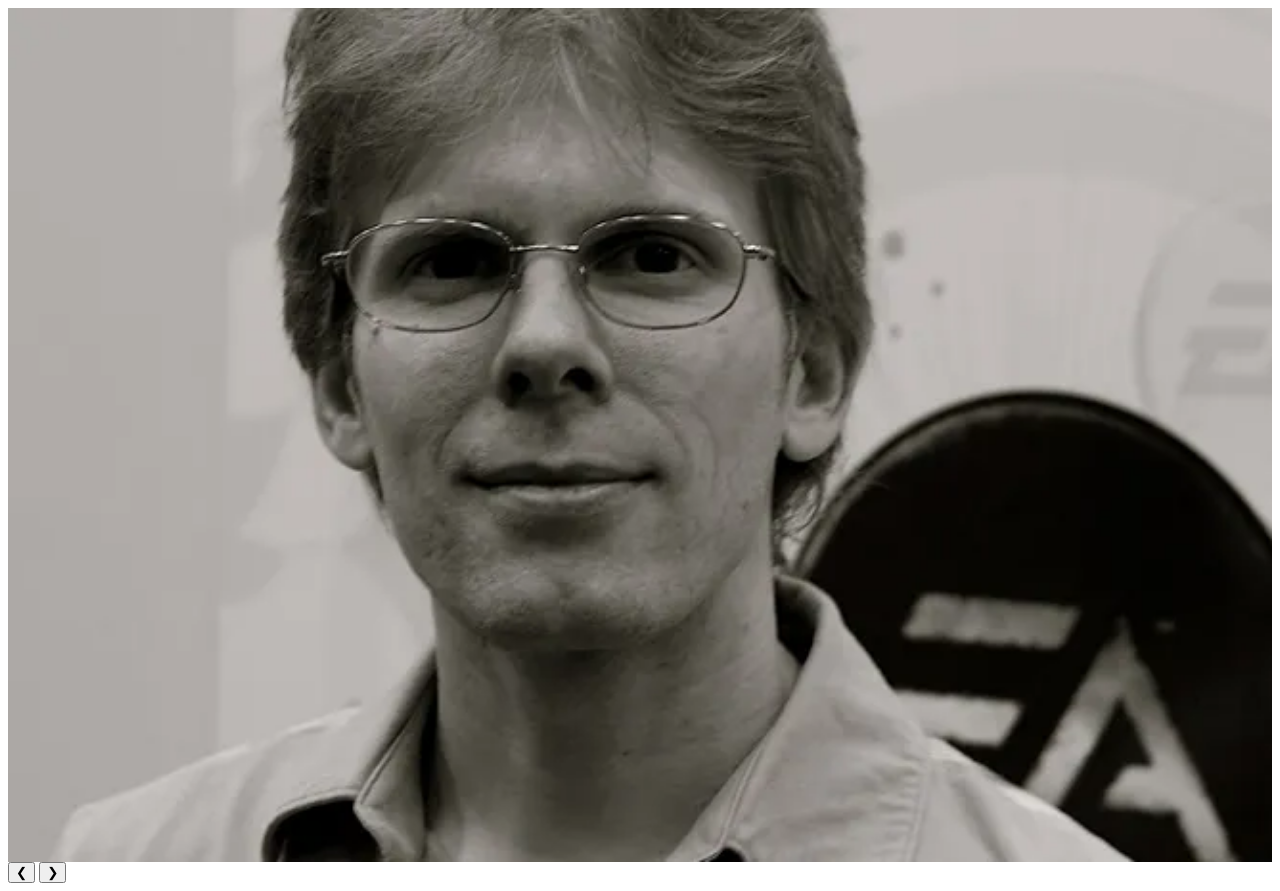
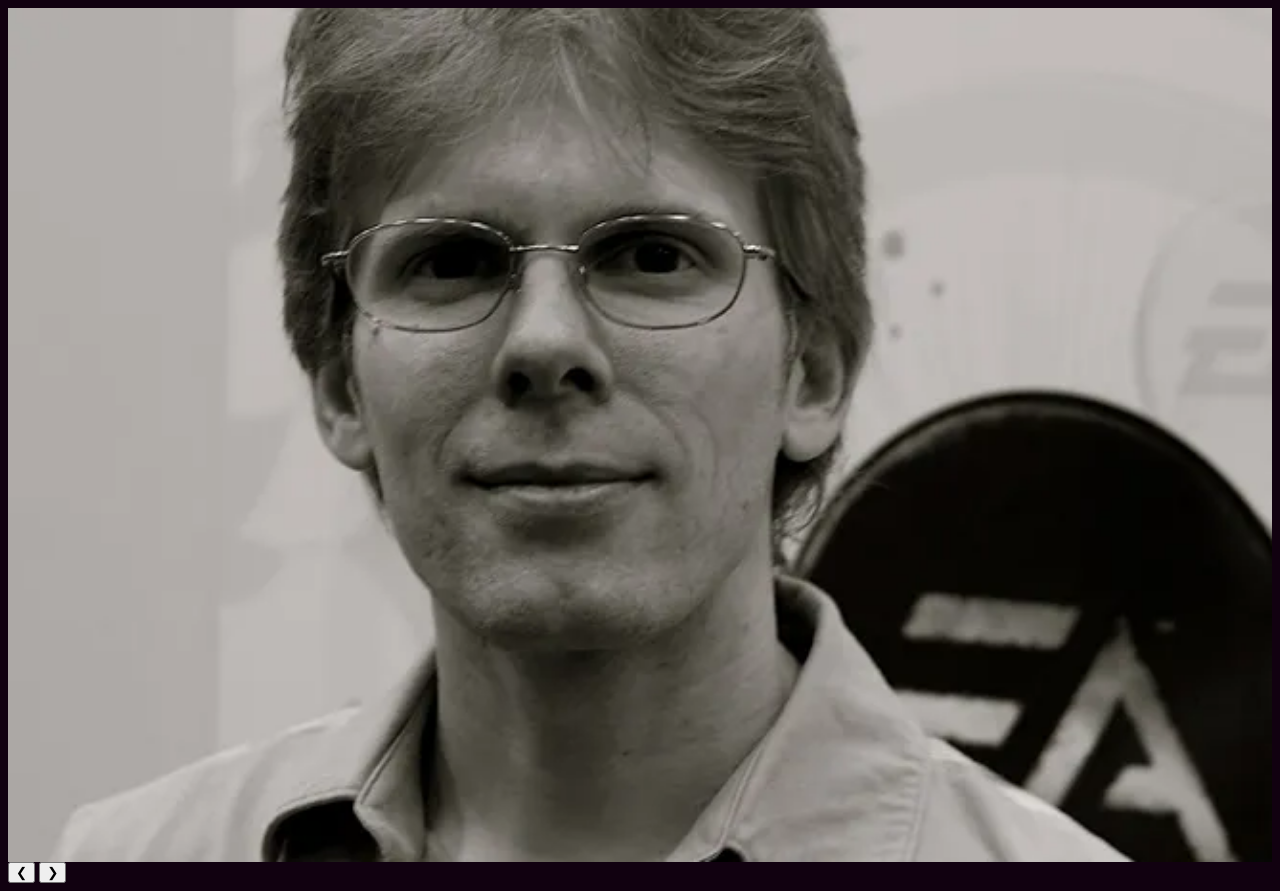
Before and after one commit to ParthSurnar/Frontend-Small-Projects, a plain HTML site: page Image Slider/index.html in a window 1280 px wide. Drawn offline with Linux system fonts and the light colour scheme.

Commit message:
added background color

```diff
--- a/Image Slider/style.css
+++ b/Image Slider/style.css
@@ -11,3 +11,7 @@
 img.displaySlide{
     display: block;
 }
+
+body{
+    background-color: rgb(17, 1, 16);
+}
```
